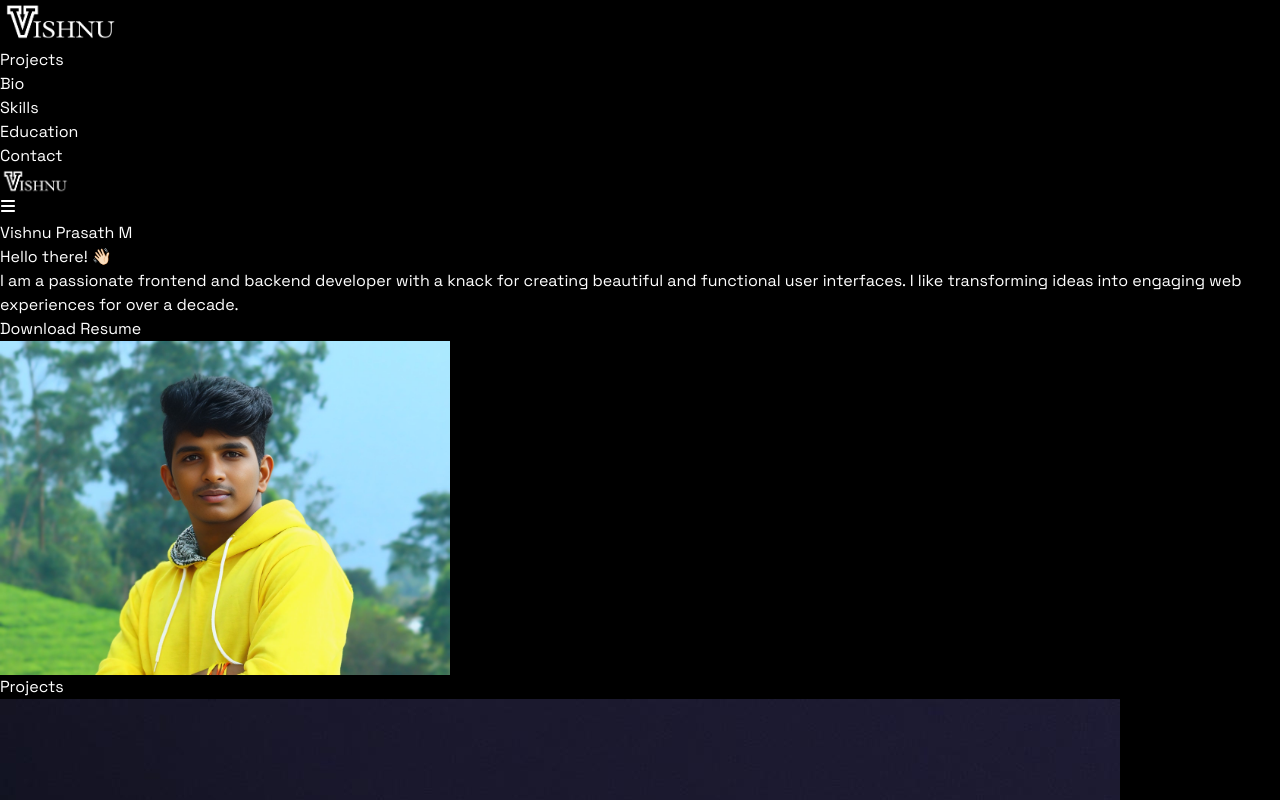
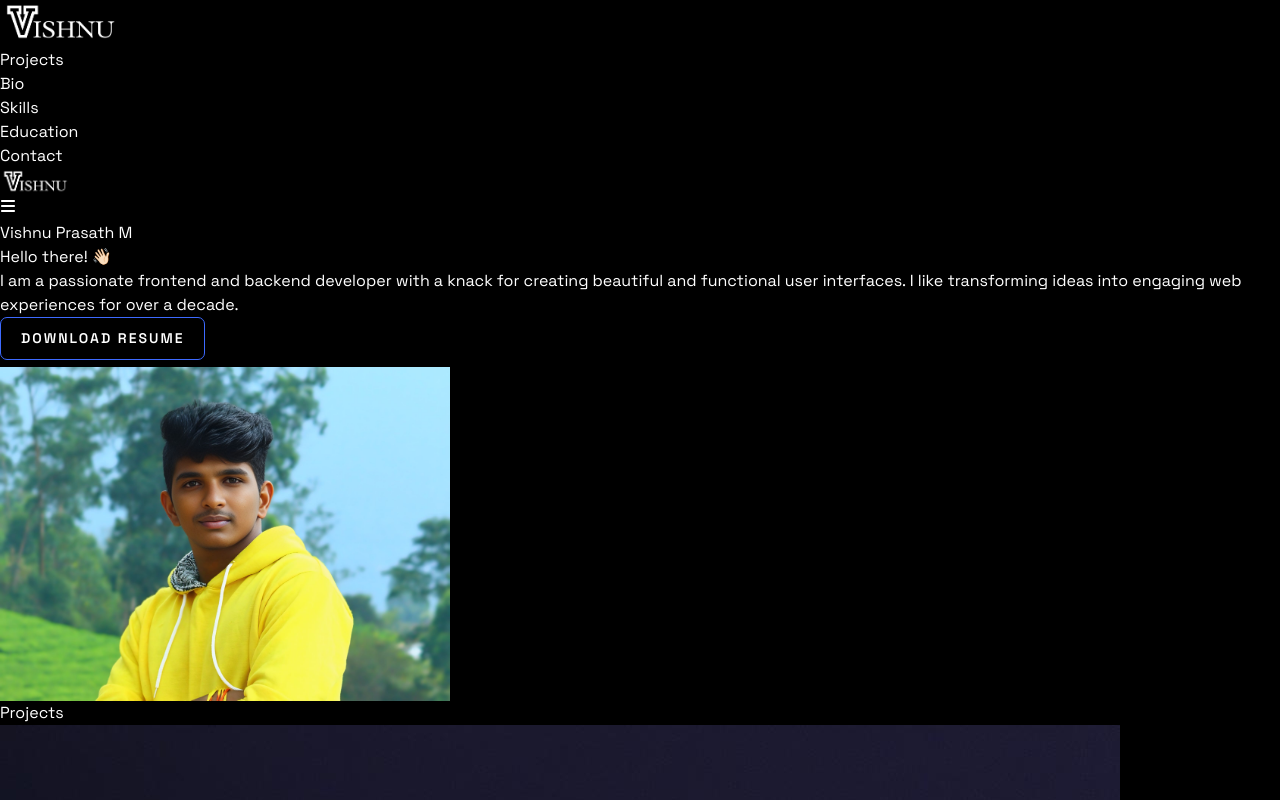
Before and after one commit to vishnu-prasath-M/vp-personal-port, a React (Vite) app: page / in a window 1280 px wide. Shown: the top 800 px of the page. Built offline with nearby package versions, Linux system fonts and the light colour scheme.

Commit message:
Updated skills

```diff
--- a/src/components/Hero.jsx
+++ b/src/components/Hero.jsx
@@ -6,18 +6,23 @@ const Hero = () => {
     return (
         <section className="flex min-h-screen flex-wrap items-center">
             <motion.div initial={{ opacity: 0, x: -50 }} animate={{ opacity: 1, x: 0 }} transition={{duration: 1}} className="w-full md:w-1/2">
-                <h2 className="my-8 p-2 text-4xl font-bold md:text-5xl lg:text-[4rem]">
-                    {HERO.name}
-                </h2>
+            <h2 className="my-8 p-2 text-4xl font-bold md:text-5xl lg:text-[4rem] neon-text">
+    {HERO.name}
+</h2>
                 <p className='p-2 text-3xl tracking-tighter lg:text-4xl'>
                     {HERO.greet}
                 </p>
                 <p className='mb-8 p-2 text-xl'>
                     {HERO.description}
                 </p>
+                {/* <div className='my-7'>
+                <a href="/Vishnuprasath_Resume.pdf" target='_blank' rel='noopener noreferrer' download className='bg-gradient-to-r from-blue-500 via-slate-400 to-purple-500 rounded-full p-4 text-sm text-stone-800 mb-10'>Download Resume</a>
+                </div> */}
                 <div className='my-7'>
-                <a href="/Vishnuprasath_Resume.pdf" target='_blank' rel='noopener noreferrer' download className='bg-gradient-to-r from-blue-500 via-slate-400 to-purple-500 rounded-full p-4 text-sm text-stone-800 mb-10'>Download Resume</a>
-                </div>
+  <a href="/Vishnuprasath_Resume.pdf" target='_blank' rel='noopener noreferrer' download className='download-button'>
+    Download Resume
+  </a>
+</div>
             </motion.div>
             <div className='w-full md:w-1/2 lg:p-8'>
                 <div className='flex justify-center'>
--- a/src/components/Skills.jsx
+++ b/src/components/Skills.jsx
@@ -39,7 +39,7 @@ const Skills = () => {
                             </h3>
                         </div>
                         {/* Large screen progress bar */}
-                        <div className="hidden sm:flex w-2/4 lg:w-1/4 sm:w-1/3 flex items-center space-x-2">
+                        <div className="hidden sm:flex w-2/4 lg:w-1/4 sm:w-1/3 flex-row items-center space-x-2">
                             <div className="flex-grow bg-gray-300 rounded-full h-2 overflow-hidden">
                                 <motion.div
                                     className="bg-blue-500 h-2 rounded-full"
@@ -47,6 +47,8 @@ const Skills = () => {
                                     animate={hasAnimated ? { width: `${skill.level}%` } : { width: 0 }}
                                     transition={{ duration: 0.8, delay: index * 0.5 }}
                                 ></motion.div>
+
+
                             </div>
                             <motion.span
                                 className="text-md font-semibold whitespace-nowrap"
--- a/src/index.css
+++ b/src/index.css
@@ -18,3 +18,113 @@ body{
 .bg-img{
     background-image: url(../src/assets/bg-img5.png);
 }
+
+
+
+
+.neon-text:hover{
+    font-size: 4rem;
+    color: #fff;
+    text-shadow:
+        0 0 5px #ff005e,
+        0 0 10px #ff005e,
+        0 0 20px #ff005e,
+        0 0 40px #ff005e,
+        0 0 80px #ff005e;
+    animation: glow 0.5s infinite alternate;
+}
+
+@keyframes glow {
+    0% {
+        text-shadow:
+            0 0 5px #ff005e,
+            0 0 10px #ff005e,
+            0 0 20px #ff005e,
+            0 0 40px #ff005e,
+            0 0 80px #ff005e;
+    }
+    100% {
+        text-shadow:
+            0 0 10px #00d4ff,
+            0 0 20px #00d4ff,
+            0 0 40px #00d4ff,
+            0 0 80px #00d4ff,
+            0 0 160px #00d4ff;
+    }
+}
+
+/* Apply the button styles to the <a> tag */
+a.download-button {
+    position: relative;
+    padding: 10px 20px;
+    border-radius: 7px;
+    border: 1px solid rgb(61, 106, 255);
+    font-size: 14px;
+    text-transform: uppercase;
+    font-weight: 600;
+    letter-spacing: 2px;
+    background: transparent;
+    color: #fff;
+    overflow: hidden;
+    box-shadow: 0 0 0 0 transparent;
+    -webkit-transition: all 0.2s ease-in;
+    -moz-transition: all 0.2s ease-in;
+    transition: all 0.2s ease-in;
+    text-decoration: none; /* Remove underline */
+    display: inline-block; /* Ensure it behaves like a button */
+  }
+
+  a.download-button:hover {
+    background: rgb(61, 106, 255);
+    box-shadow: 0 0 30px 5px rgba(0, 142, 236, 0.815);
+    -webkit-transition: all 0.2s ease-out;
+    -moz-transition: all 0.2s ease-out;
+    transition: all 0.2s ease-out;
+  }
+
+  a.download-button:hover::before {
+    -webkit-animation: sh02 0.5s 0s linear;
+    -moz-animation: sh02 0.5s 0s linear;
+    animation: sh02 0.5s 0s linear;
+  }
+
+  a.download-button::before {
+    content: '';
+    display: block;
+    width: 0px;
+    height: 86%;
+    position: absolute;
+    top: 7%;
+    left: 0%;
+    opacity: 0;
+    background: #fff;
+    box-shadow: 0 0 50px 30px #fff;
+    -webkit-transform: skewX(-20deg);
+    -moz-transform: skewX(-20deg);
+    -ms-transform: skewX(-20deg);
+    -o-transform: skewX(-20deg);
+    transform: skewX(-20deg);
+  }
+
+  @keyframes sh02 {
+    from {
+      opacity: 0;
+      left: 0%;
+    }
+
+    50% {
+      opacity: 1;
+    }
+
+    to {
+      opacity: 0;
+      left: 100%;
+    }
+  }
+
+  a.download-button:active {
+    box-shadow: 0 0 0 0 transparent;
+    -webkit-transition: box-shadow 0.2s ease-in;
+    -moz-transition: box-shadow 0.2s ease-in;
+    transition: box-shadow 0.2s ease-in;
+  }
```
Also changed, not shown: 1 other file (tests, documents, lock files or other folders).
